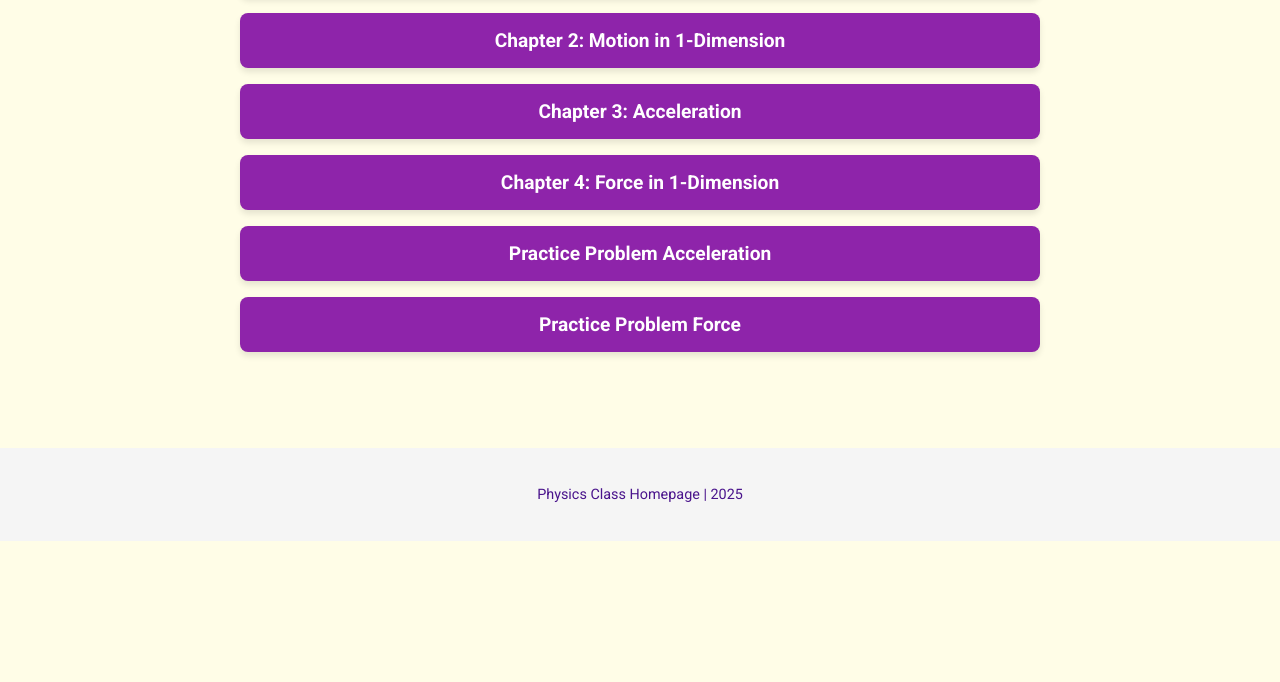
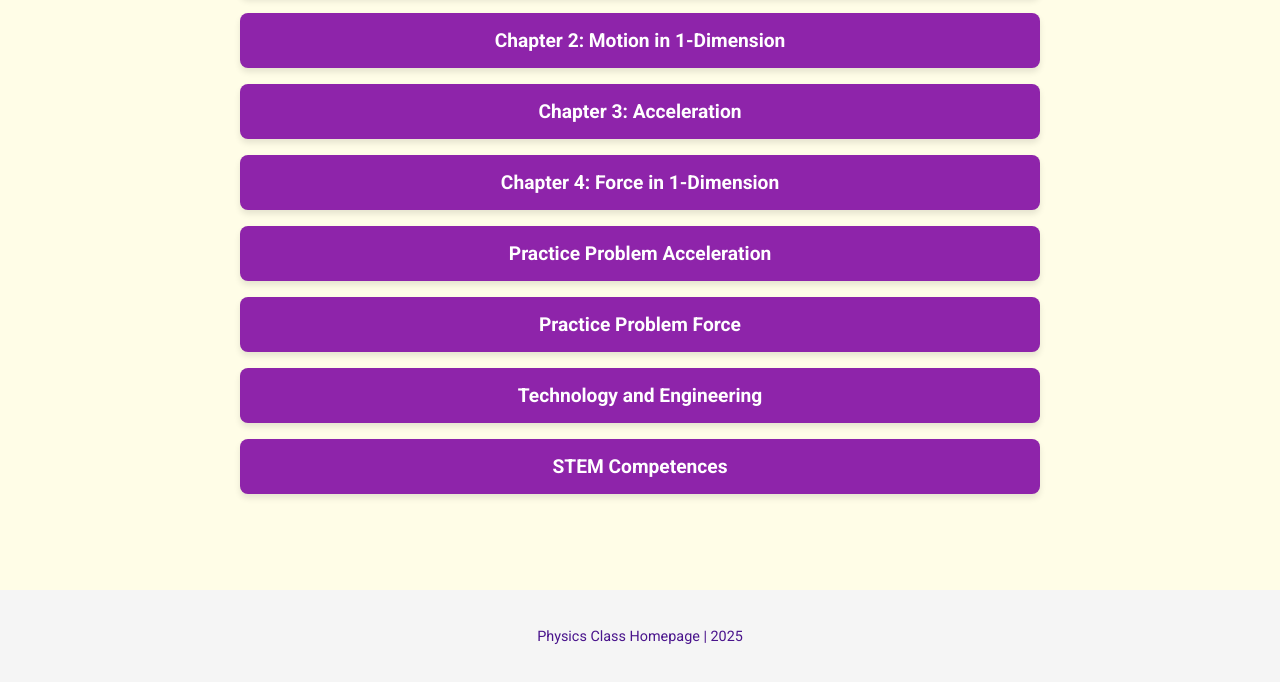
Before and after one commit to frankmartinez-teachercnsp/Presentaciones, a plain HTML site: page index.html in a window 1280 px wide. Shown: the part 346-1028 px from the top of the page. Before the commit the page ends 887 px from the top, so only its background shows below. Drawn offline with Linux system fonts and the light colour scheme.

Commit message:
index competencias y tecnologia

```diff
--- a/index.html
+++ b/index.html
@@ -25,6 +25,8 @@
 	    <li><a href="chapter4.html">Chapter 4: Force in 1-Dimension</a></li>
             <li><a href="practice-problems.html">Practice Problem Acceleration</a></li>
 	    <li><a href="chapter4practice-problems.html">Practice Problem Force</a></li>
+	    <li><a href="ingenieria_y_tecnologia.html">Technology and Engineering</a></li>
+	    <li><a href="competencias_infografico.html">STEM Competences</a></li>
             </ul>
     </main>
 
```
